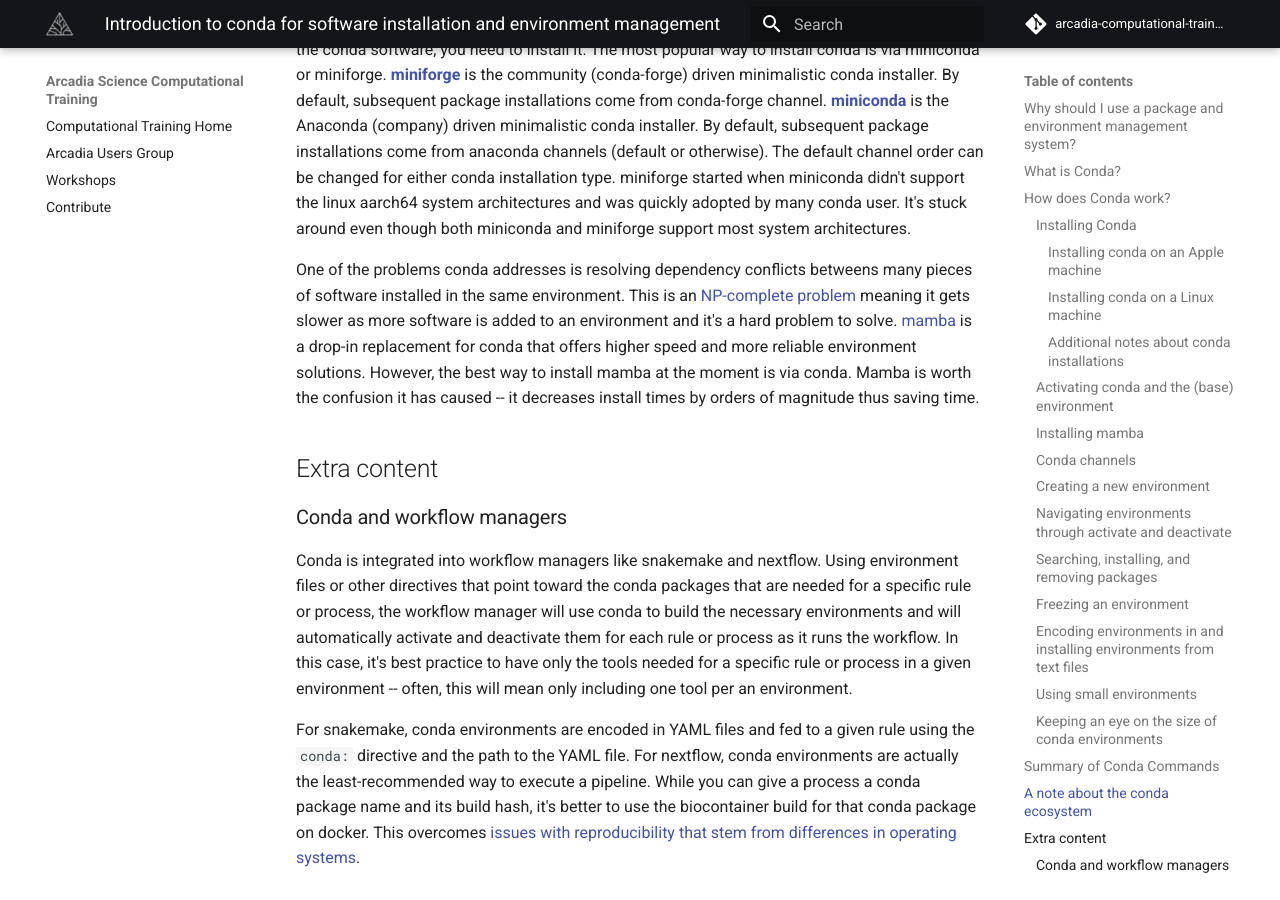
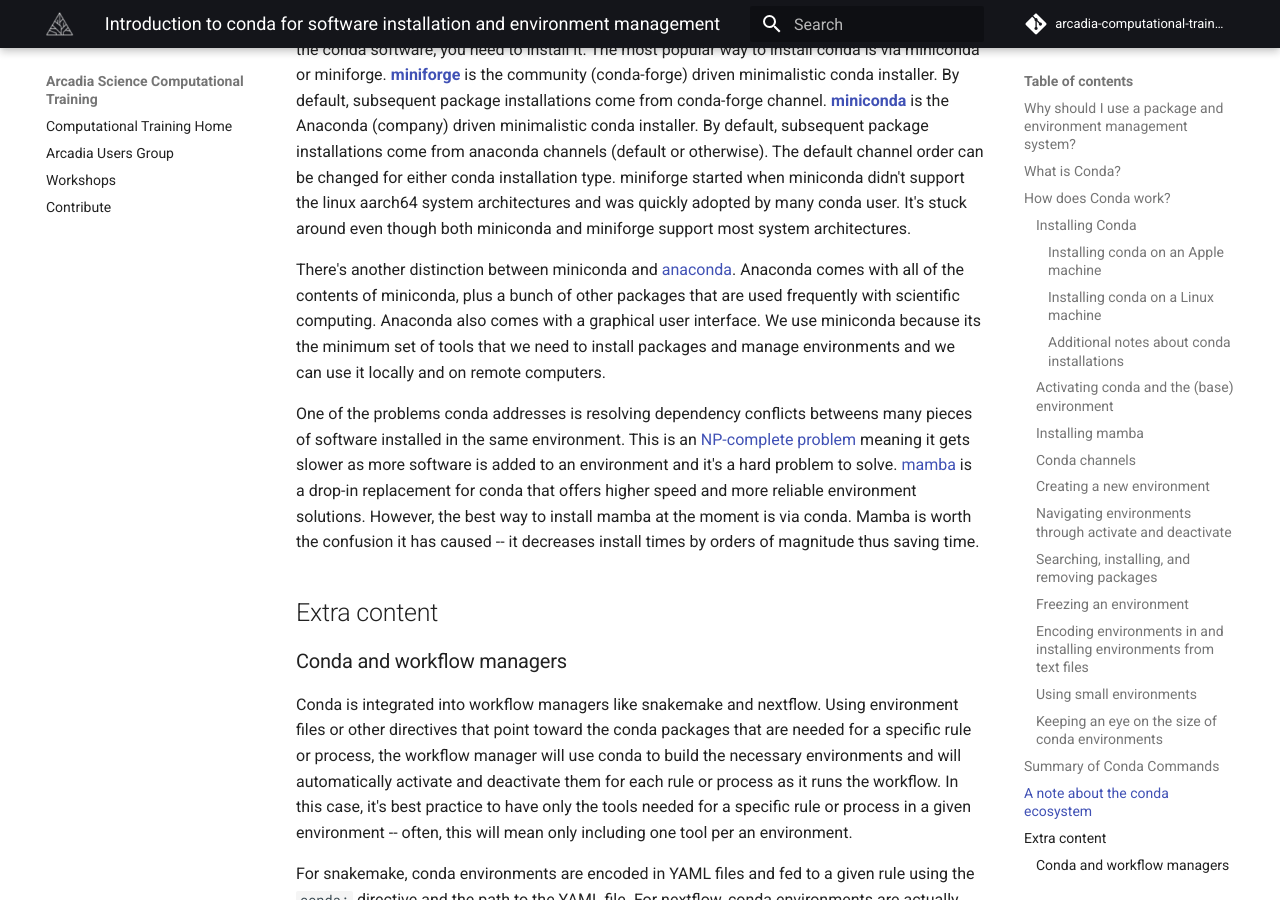
Before and after one commit to Arcadia-Science/arcadia-computational-training, an MkDocs documentation site: the page built from docs/arcadia-users-group/20221017-conda/lesson.md, in a window 1280 px wide and 900 px high, scrolled down 8971 px. Built offline with MkDocs 1.6.1 and Material for MkDocs 9.7.7, drawn with Linux system fonts in a browser that asks for light colours; comment, search, counter and statistics services are not loaded.

Commit message:
add vs anaconda

```diff
--- a/docs/arcadia-users-group/20221017-conda/lesson.md
+++ b/docs/arcadia-users-group/20221017-conda/lesson.md
@@ -385,6 +385,11 @@
 miniforge started when miniconda didn't support the linux aarch64 system architectures and was quickly adopted by many conda user.
 It's stuck around even though both miniconda and miniforge support most system architectures.
 
+There's another distinction between miniconda and [anaconda](https://anaconda.org/).
+Anaconda comes with all of the contents of miniconda, plus a bunch of other packages that are used frequently with scientific computing.
+Anaconda also comes with a graphical user interface.
+We use miniconda because its the minimum set of tools that we need to install packages and manage environments and we can use it locally and on remote computers.
+
 One of the problems conda addresses is resolving dependency conflicts betweens many pieces of software installed in the same environment.
 This is an [NP-complete problem](https://www.anaconda.com/blog/understanding-and-improving-condas-performance) meaning it gets slower as more software is added to an environment and it's a hard problem to solve.
 [mamba](https://mamba.readthedocs.io/en/latest/index.html) is a drop-in replacement for conda that offers higher speed and more reliable environment solutions.
```
